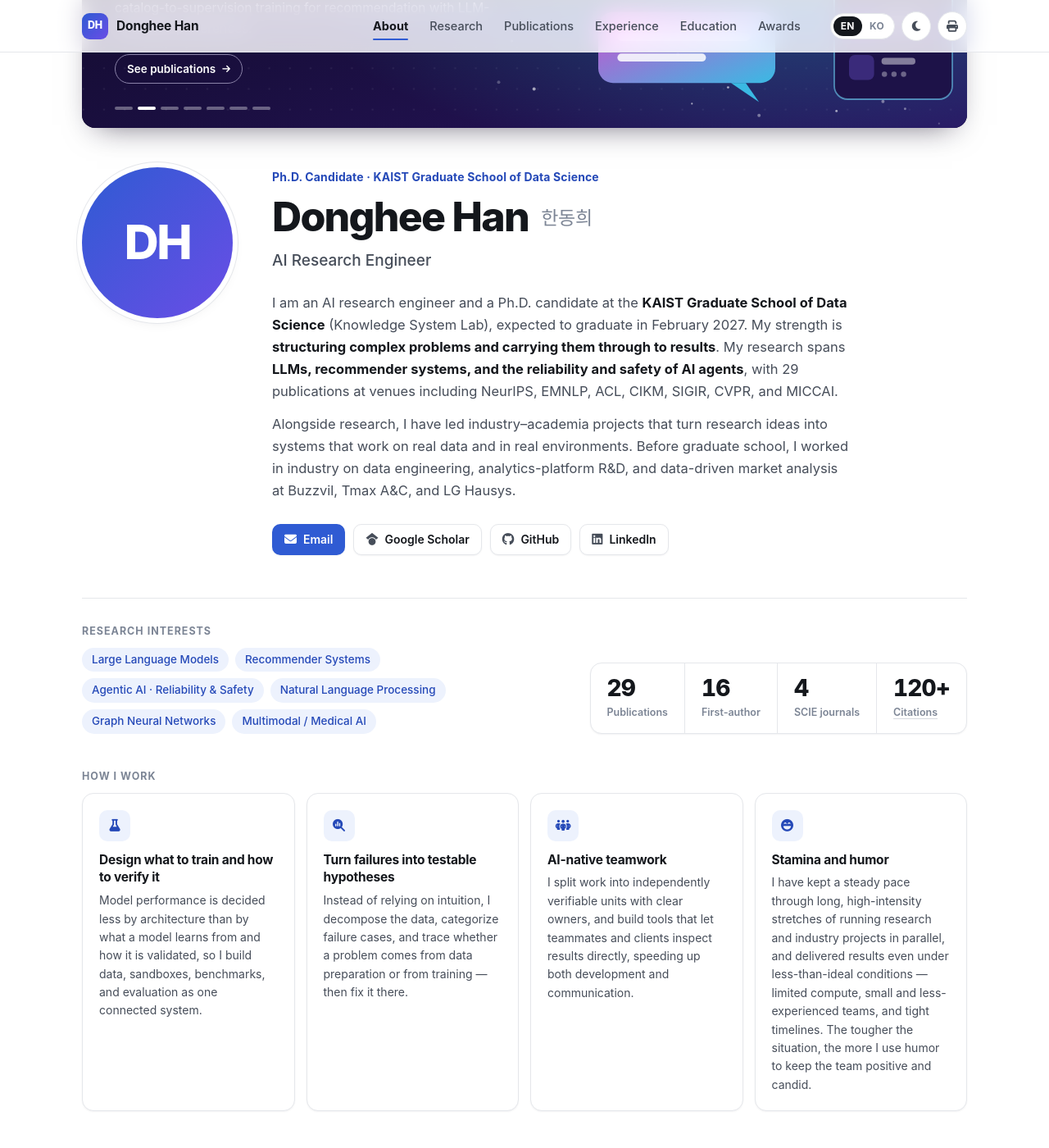
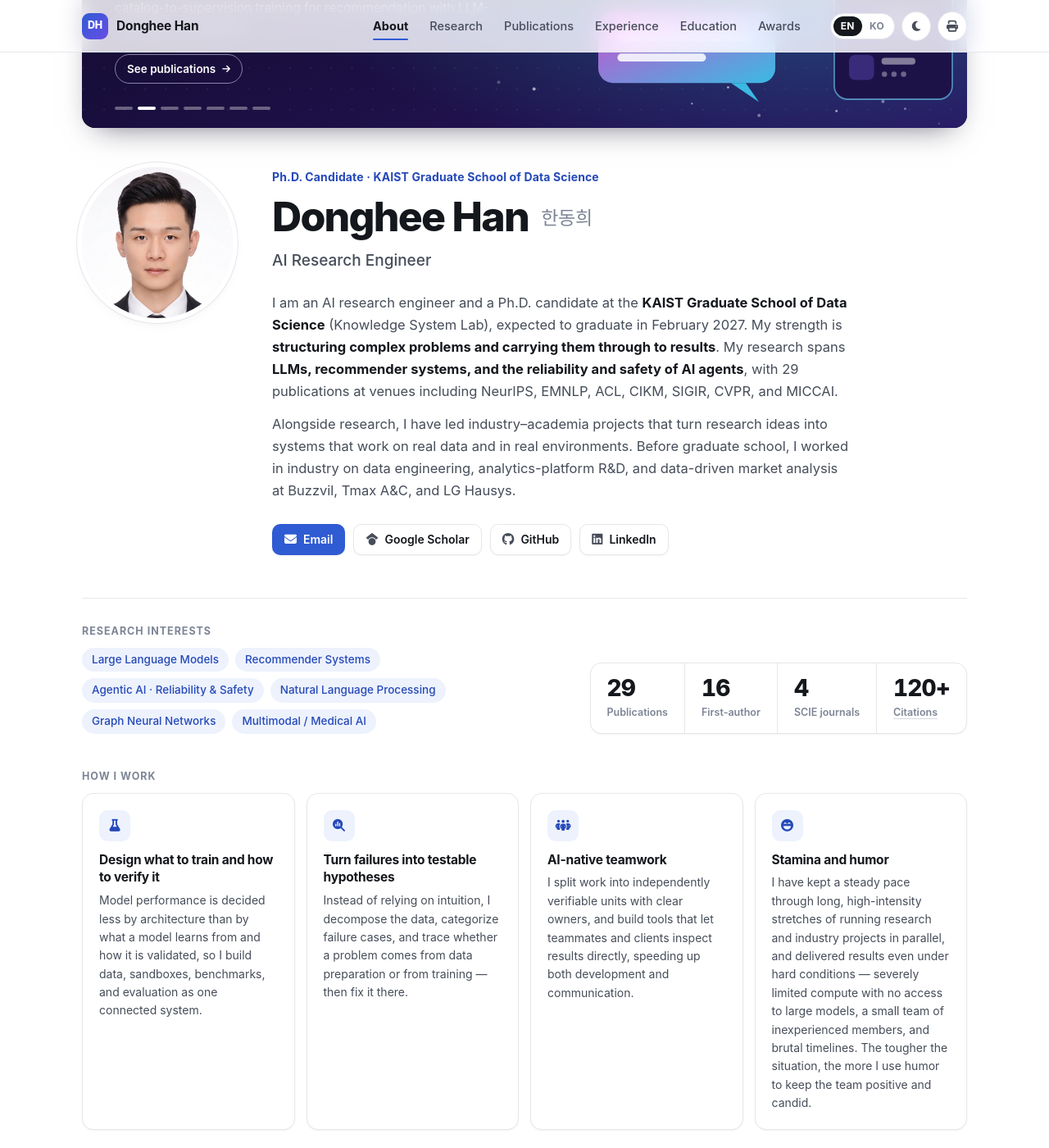
Before and after one commit to venzino-han/venzino-han.github.io, a Jekyll site: the page built from index.html, in a window 1280 px wide and 1400 px high, scrolled down 293 px. Shown: the whole window at 82% size. Built offline with Jekyll 4.4.1, drawn with Linux system fonts in a browser that asks for light colours; some web fonts are replaced.

Commit message:
Add profile photo and sharpen "Stamina and humor" wording
Co-Authored-By: Claude Opus 5.5 (1M context) <noreply@anthropic.com>
Claude-Session: https://claude.ai/code/session_01PSc9UVWcKFN7eHk2cX4ekA

```diff
--- a/_data/common.yml
+++ b/_data/common.yml
@@ -3,7 +3,7 @@
 #
 
 initials: DH # 프로필 사진이 없을 때 표시할 이니셜
-avatar: # 정사각형 사진을 assets/images/ 에 넣고 파일명을 입력 (예: profile.jpg)
+avatar: profile.jpg # assets/images/ 의 정사각형 사진
 
 # 연락처 · 외부 링크 (비워두면 표시되지 않음)
 email: venzino.han@gmail.com
--- a/_data/en.yml
+++ b/_data/en.yml
@@ -98,7 +98,7 @@ profile:
       text: I split work into independently verifiable units with clear owners, and build tools that let teammates and clients inspect results directly, speeding up both development and communication.
     - icon: face-laugh-beam
       title: Stamina and humor
-      text: I have kept a steady pace through long, high-intensity stretches of running research and industry projects in parallel, and delivered results even under less-than-ideal conditions — limited compute, small and less-experienced teams, and tight timelines. The tougher the situation, the more I use humor to keep the team positive and candid.
+      text: I have kept a steady pace through long, high-intensity stretches of running research and industry projects in parallel, and delivered results even under hard conditions — severely limited compute with no access to large models, a small team of inexperienced members, and brutal timelines. The tougher the situation, the more I use humor to keep the team positive and candid.
 
 # ------------------------------------------------------------------ Research & expertise
 research:
--- a/_data/ko.yml
+++ b/_data/ko.yml
@@ -97,7 +97,7 @@ profile:
       text: 업무를 독립적으로 검증 가능한 단위로 나누어 명확한 산출물을 맡기고, 팀원과 고객이 결과를 직접 확인할 수 있는 도구를 만들어 개발과 의사소통의 속도를 함께 높입니다.
     - icon: face-laugh-beam
       title: 체력과 유머가 있습니다
-      text: 장기간의 연구와 여러 기업 과제를 병행하는 고강도 업무 상황에서도 흔들림 없이 페이스를 유지해 왔고, 제한된 연산 자원, 경험이 많지 않은 소수 인원, 촉박한 일정 같은 불비한 여건에서도 방법을 찾아 끝까지 결과를 만들어 냈습니다. 상황이 어려울수록 유머로 팀 분위기를 긍정적으로 만들어, 구성원들이 솔직하게 의견을 나눌 수 있는 환경을 만듭니다.
+      text: 장기간의 연구와 여러 기업 과제를 병행하는 고강도 업무 상황에서도 흔들림 없이 페이스를 유지해 왔고, 대형 모델을 쓸 수 없는 극히 제한된 연산 자원, 경험이 부족한 소수 인원, 극도로 촉박한 일정 같은 극악의 여건 속에서도 방법을 찾아 끝까지 결과를 만들어 냈습니다. 상황이 어려울수록 유머로 팀 분위기를 긍정적으로 만들어, 구성원들이 솔직하게 의견을 나눌 수 있는 환경을 만듭니다.
 
 # ------------------------------------------------------------------ 연구 분야
 research:
```
Also changed, not shown: assets/images/profile.jpg (added).
